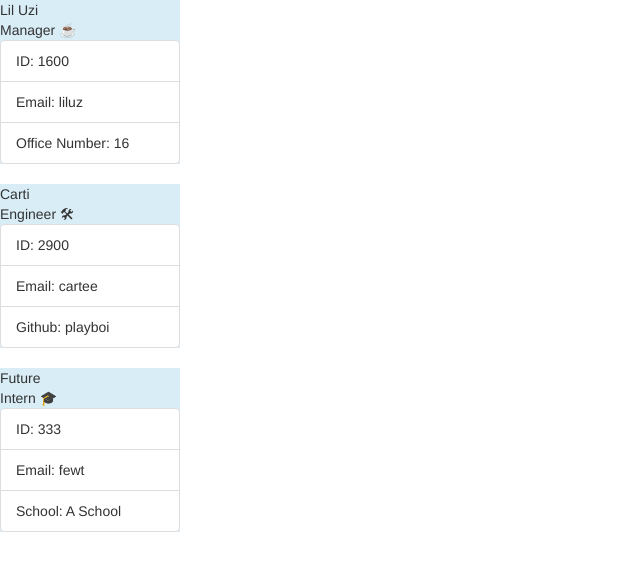
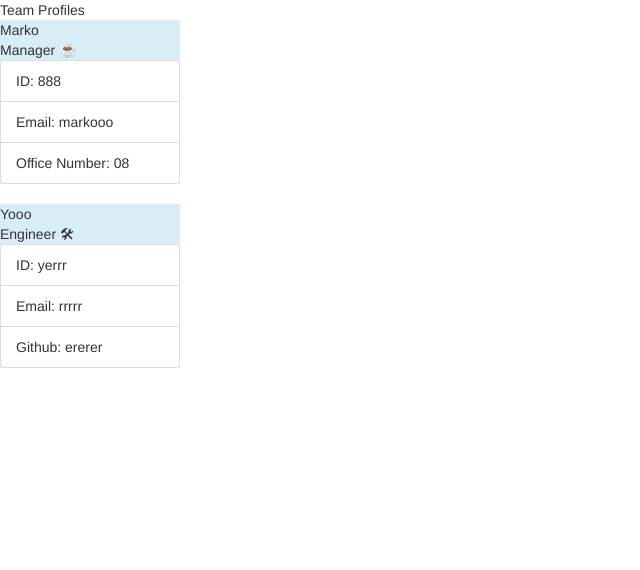
Before and after one commit to markosanchez800/team-profile-generator, a plain HTML site: page teamprofile.html in a window 1280 px wide. Shown: the whole page, without its empty margins (0-640 px from the left). Drawn offline with nearby package versions, Linux system fonts and the light colour scheme.

Commit message:
added header to top of page

```diff
--- a/index.js
+++ b/index.js
@@ -196,6 +196,9 @@ function initHTML(){
             <link rel="stylesheet" href="https://stackpath.bootstrapcdn.com/bootstrap/3.4.1/css/bootstrap.min.css" integrity="sha384-HSMxcRTRxnN+Bdg0JdbxYKrThecOKuH5zCYotlSAcp1+c8xmyTe9GYg1l9a69psu" crossorigin="anonymous">
         </head>
         <body>
+        <header class="d-flex flex-wrap justify-content-center py-3 mb-4 border-bottom">
+        Team Profiles
+        </header>
     `;
     fs.writeFile('teamprofile.html',html,function(err){
         if (err){
--- a/teamprofile.html
+++ b/teamprofile.html
@@ -10,36 +10,28 @@
             <link rel="stylesheet" href="https://stackpath.bootstrapcdn.com/bootstrap/3.4.1/css/bootstrap.min.css" integrity="sha384-HSMxcRTRxnN+Bdg0JdbxYKrThecOKuH5zCYotlSAcp1+c8xmyTe9GYg1l9a69psu" crossorigin="anonymous">
         </head>
         <body>
+        <header class="d-flex flex-wrap justify-content-center py-3 mb-4 border-bottom">
+        Team Profiles
+        </header>
 
         <div class="card text-dark bg-info mb-3" style="max-width: 18rem;">
-        <div class="card-header">Lil Uzi</div>
+        <div class="card-header">Marko</div>
         <div class="card-header">Manager ☕️</div>
         <div class="card-body">
         <ul class="list-group list-group-flush">
-        <li class="list-group-item">ID: 1600</li>
-        <li class="list-group-item">Email: liluz</li>
-        <li class="list-group-item">Office Number: 16</li>
+        <li class="list-group-item">ID: 888</li>
+        <li class="list-group-item">Email: markooo</li>
+        <li class="list-group-item">Office Number: 08</li>
         </div>
         </div>
 
                              <div class="card text-dark bg-info mb-3" style="max-width: 18rem;">
-                             <div class="card-header">Carti</div>
+                             <div class="card-header">Yooo</div>
                              <div class="card-header">Engineer 🛠</div>
                              <div class="card-body">
                              <ul class="list-group list-group-flush">
-                             <li class="list-group-item">ID: 2900</li>
-                             <li class="list-group-item">Email: cartee</li>
-                             <li class="list-group-item">Github: playboi</li>
+                             <li class="list-group-item">ID: yerrr</li>
+                             <li class="list-group-item">Email: rrrrr</li>
+                             <li class="list-group-item">Github: ererer</li>
                              </div>
                              </div>
-
-                            <div class="card text-dark bg-info mb-3" style="max-width: 18rem;">
-                             <div class="card-header">Future</div>
-                             <div class="card-header">Intern 🎓</div>
-                             <div class="card-body">
-                             <ul class="list-group list-group-flush">
-                             <li class="list-group-item">ID: 333</li>
-                             <li class="list-group-item">Email: fewt</li>
-                             <li class="list-group-item">School: A School</li>
-                             </div>
-                             </div>
```
